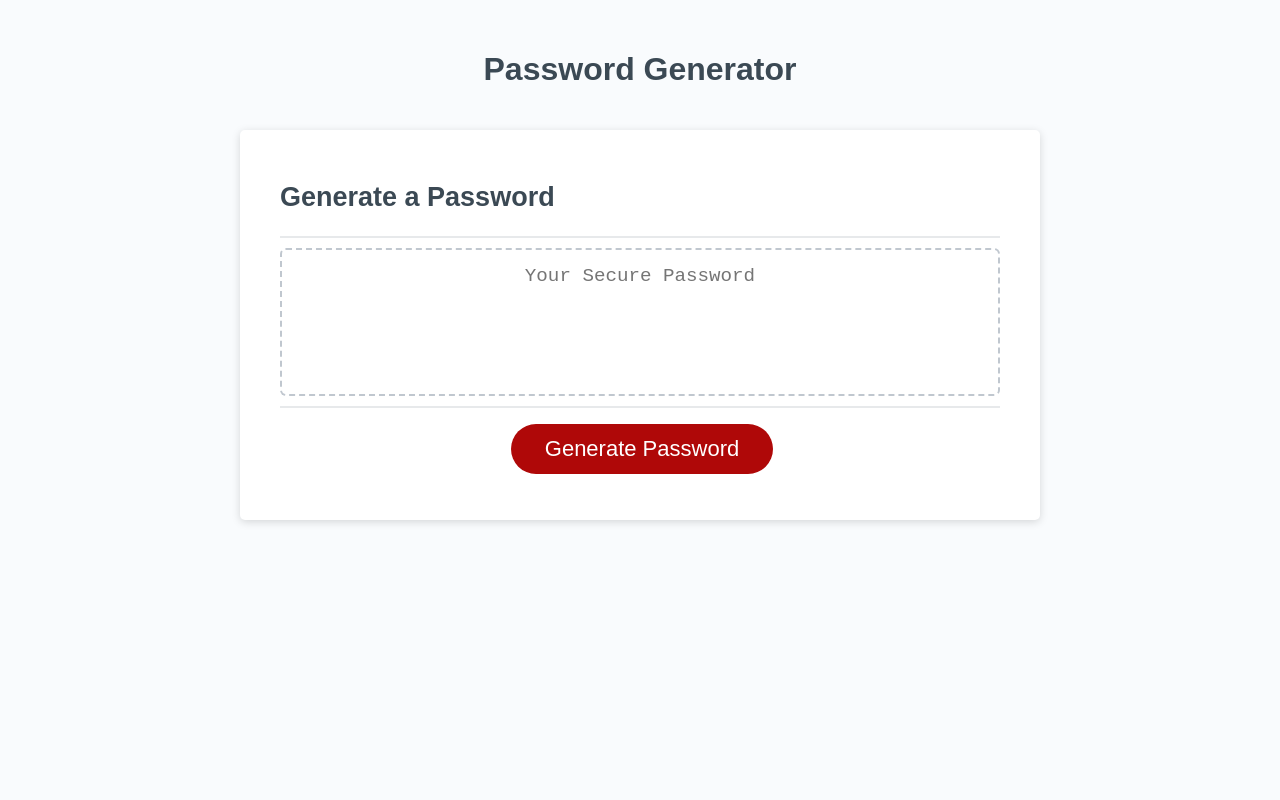
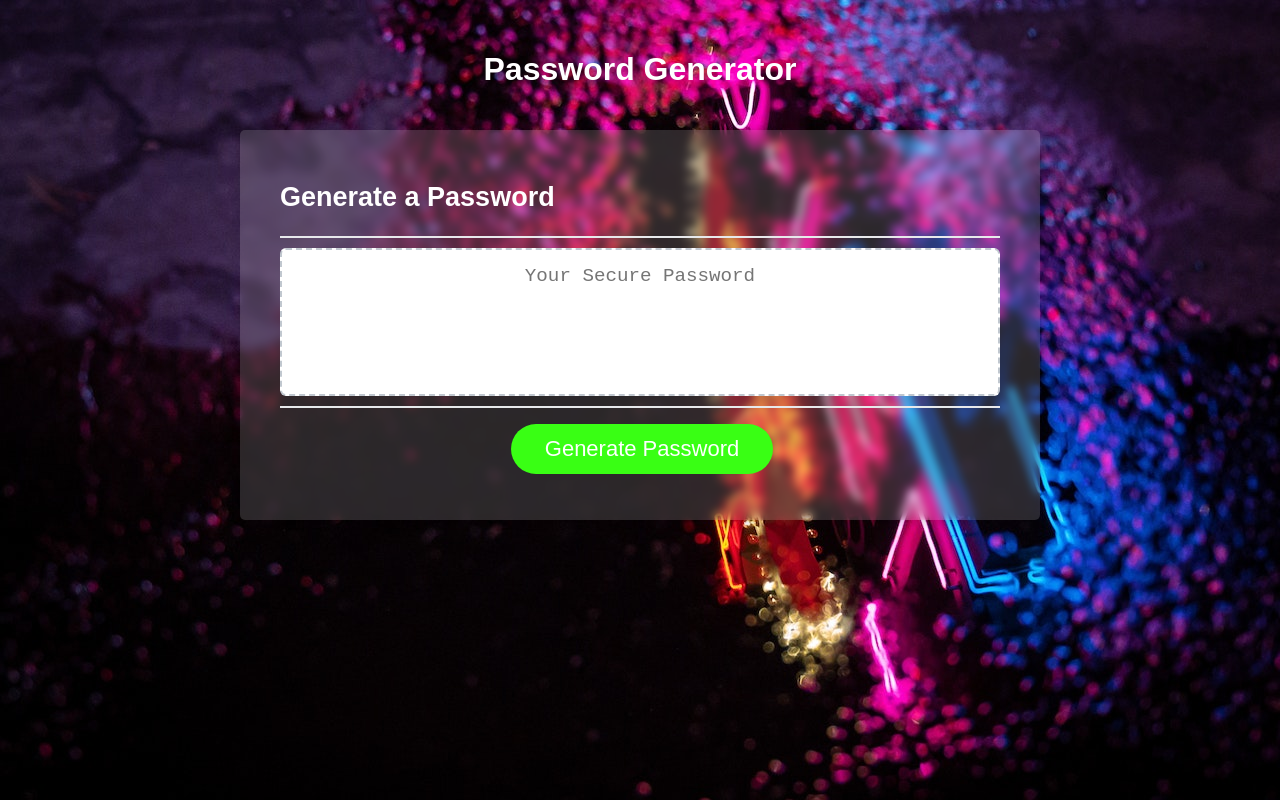
Before and after one commit to Mandarinfish1/Password-Generator, a plain HTML site: page index.html in a window 1280 px wide. Drawn offline with Linux system fonts and the light colour scheme.

Commit message:
updating css

```diff
--- a/style.css
+++ b/style.css
@@ -14,28 +14,29 @@ body,
 
 body {
   font-family: sans-serif;
-  background-color: #f9fbfd;
 }
 
 .wrapper {
   padding-top: 30px;
   padding-left: 20px;
   padding-right: 20px;
+  background-image: url(./assets/background.jpg);
 }
 
 header {
   text-align: center;
   padding: 20px;
   padding-top: 0px;
-  color: hsl(206, 17%, 28%);
+  color:hsl(0, 0%, 100%);
 }
 
 .card {
-  background-color: hsl(0, 0%, 100%);
+  background-color: rgba(255,255,255,.15);
+  backdrop-filter: blur(5px);
   border-radius: 5px;
   border-width: 1px;
   box-shadow: rgba(0, 0, 0, 0.15) 0px 2px 8px 0px;
-  color: hsl(206, 17%, 28%);
+  color:hsl(0, 0%, 100%);
   font-size: 18px;
   margin: 0 auto;
   max-width: 800px;
@@ -74,7 +75,7 @@ header {
 
 .btn {
   border: none;
-  background-color: hsl(360, 91%, 36%);
+  background-color: #39ff14;
   border-radius: 25px;
   box-shadow: rgba(0, 0, 0, 0.1) 0px 1px 6px 0px rgba(0, 0, 0, 0.2) 0px 1px 1px
     0px;
```
Also changed, not shown: assets/background.jpg (added).
